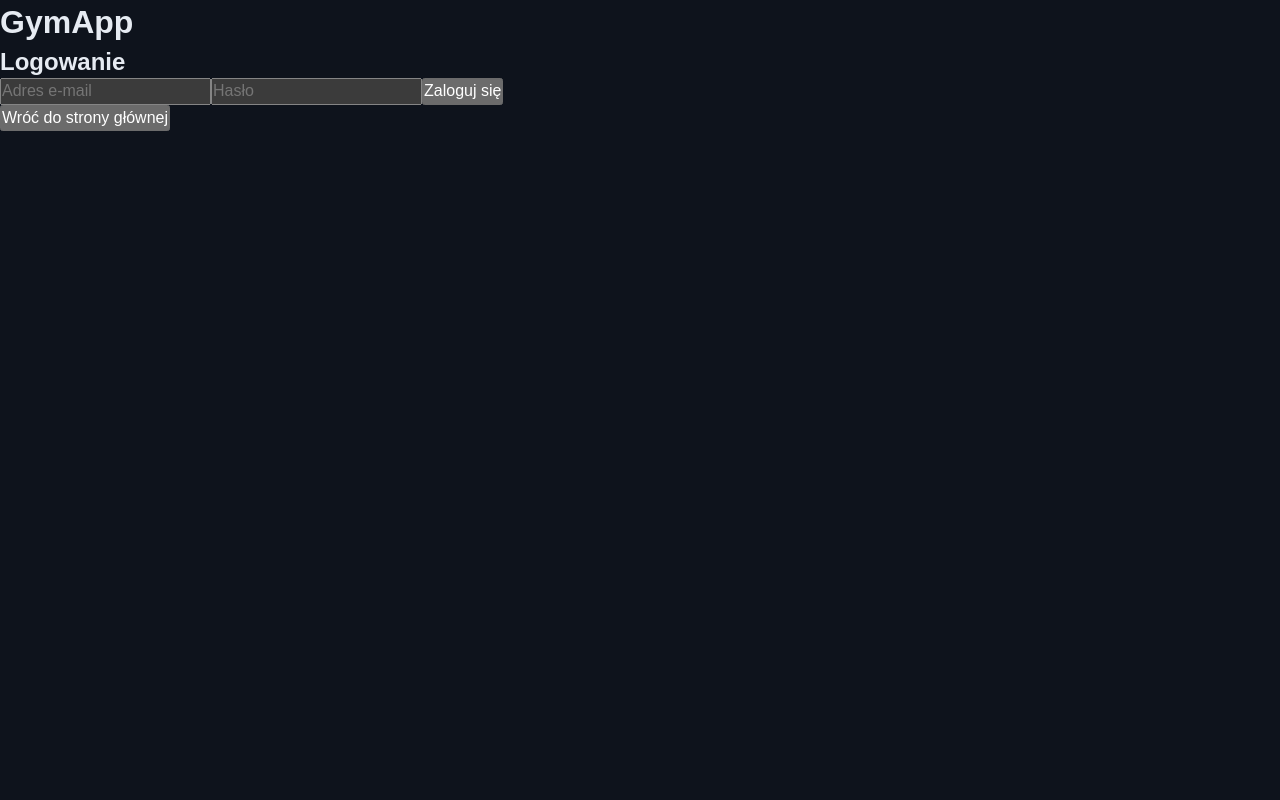
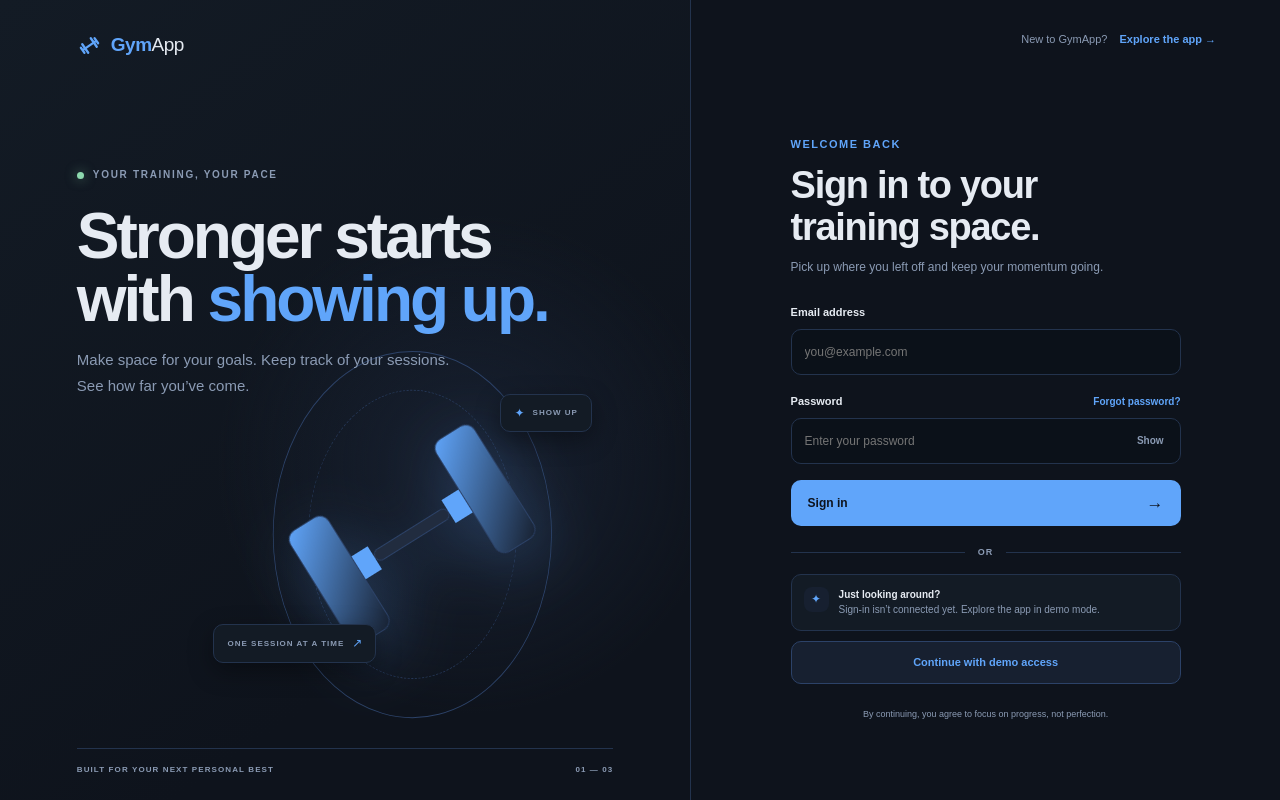
Before and after one commit to JacobPlusPlus/gym-app, a React (Vite) app in the folder frontend/: page /login in a window 1280 px wide. Built offline with nearby package versions, Linux system fonts and the light colour scheme.

Commit message:
style: redesign login with demo access

```diff
--- a/frontend/src/pages/Login.jsx
+++ b/frontend/src/pages/Login.jsx
@@ -1,26 +1,128 @@
-import { useNavigate } from 'react-router-dom';
+import { useState } from 'react'
+import { Link, useNavigate } from 'react-router-dom'
+import { GymAppIcon } from '../components/Icons'
 
 function Login() {
-  const navigate = useNavigate();
+  const navigate = useNavigate()
+  const [showPassword, setShowPassword] = useState(false)
+  const [notice, setNotice] = useState('')
+
+  const handleSubmit = (event) => {
+    event.preventDefault()
+    setNotice('Account sign-in is not connected yet. Use demo access to explore the app.')
+  }
 
   return (
-    <div className="login-page">
-      <h1>GymApp</h1>
-      <h2>Logowanie</h2>
+    <main className="login-shell">
+      <section className="login-showcase">
+        <Link to="/" className="login-brand">
+          <GymAppIcon />
+          <span><strong>Gym</strong>App</span>
+        </Link>
 
-      <form>
-        <input type="email" placeholder="Adres e-mail" required />
+        <div className="login-showcase-copy">
+          <span className="hero-kicker"><span className="hero-kicker-dot" /> YOUR TRAINING, YOUR PACE</span>
+          <h1>Stronger starts<br />with <span>showing up.</span></h1>
+          <p>Make space for your goals. Keep track of your sessions. See how far you’ve come.</p>
+        </div>
 
-        <input type="password" placeholder="Hasło" required />
+        <div className="login-showcase-art" aria-hidden="true">
+          <div className="login-art-ring login-art-ring-one" />
+          <div className="login-art-ring login-art-ring-two" />
+          <div className="login-art-dumbbell">
+            <span />
+            <i />
+            <b />
+            <i />
+            <span />
+          </div>
+          <div className="login-art-chip login-art-chip-top">✦ <span>SHOW UP</span></div>
+          <div className="login-art-chip login-art-chip-bottom"><span>ONE SESSION AT A TIME</span> ↗</div>
+        </div>
 
-        <button type="submit">Zaloguj się</button>
-      </form>
+        <div className="login-showcase-footer">
+          <span>BUILT FOR YOUR NEXT PERSONAL BEST</span>
+          <span>01 — 03</span>
+        </div>
+      </section>
 
-      <button type="button" onClick={() => navigate('/')}>
-        Wróć do strony głównej
-      </button>
-    </div>
-  );
+      <section className="login-form-side">
+        <div className="login-form-top">
+          <span>New to GymApp?</span>
+          <button type="button" className="login-demo-link" onClick={() => navigate('/')}>
+            Explore the app <span aria-hidden="true">→</span>
+          </button>
+        </div>
+
+        <div className="login-card">
+          <div className="login-mobile-brand">
+            <GymAppIcon />
+            <span><strong>Gym</strong>App</span>
+          </div>
+          <span className="eyebrow">WELCOME BACK</span>
+          <h2>Sign in to your<br />training space.</h2>
+          <p className="login-intro">Pick up where you left off and keep your momentum going.</p>
+
+          <form className="login-form" onSubmit={handleSubmit}>
+            <label htmlFor="login-email">Email address</label>
+            <input
+              id="login-email"
+              className="input"
+              type="email"
+              name="email"
+              placeholder="you@example.com"
+              autoComplete="email"
+              required
+            />
+
+            <div className="login-password-label">
+              <label htmlFor="login-password">Password</label>
+              <button type="button" className="login-text-button" onClick={() => setNotice('Password reset is not available in this demo yet.')}>
+                Forgot password?
+              </button>
+            </div>
+            <div className="login-password-field">
+              <input
+                id="login-password"
+                className="input"
+                type={showPassword ? 'text' : 'password'}
+                name="password"
+                placeholder="Enter your password"
+                autoComplete="current-password"
+                required
+              />
+              <button
+                type="button"
+                className="login-password-toggle"
+                aria-label={showPassword ? 'Hide password' : 'Show password'}
+                onClick={() => setShowPassword((visible) => !visible)}
+              >
+                {showPassword ? 'Hide' : 'Show'}
+              </button>
+            </div>
+
+            {notice && <p className="login-notice" role="status">{notice}</p>}
+
+            <button type="submit" className="btn btn-primary login-submit">
+              Sign in <span aria-hidden="true">→</span>
+            </button>
+          </form>
+
+          <div className="login-divider"><span>OR</span></div>
+
+          <div className="login-demo-note">
+            <span className="login-demo-icon" aria-hidden="true">✦</span>
+            <p><strong>Just looking around?</strong><br />Sign-in isn’t connected yet. Explore the app in demo mode.</p>
+          </div>
+          <button type="button" className="btn btn-secondary login-demo-button" onClick={() => navigate('/')}>
+            Continue with demo access
+          </button>
+        </div>
+
+        <p className="login-legal">By continuing, you agree to focus on progress, not perfection.</p>
+      </section>
+    </main>
+  )
 }
 
-export default Login;
+export default Login
```
